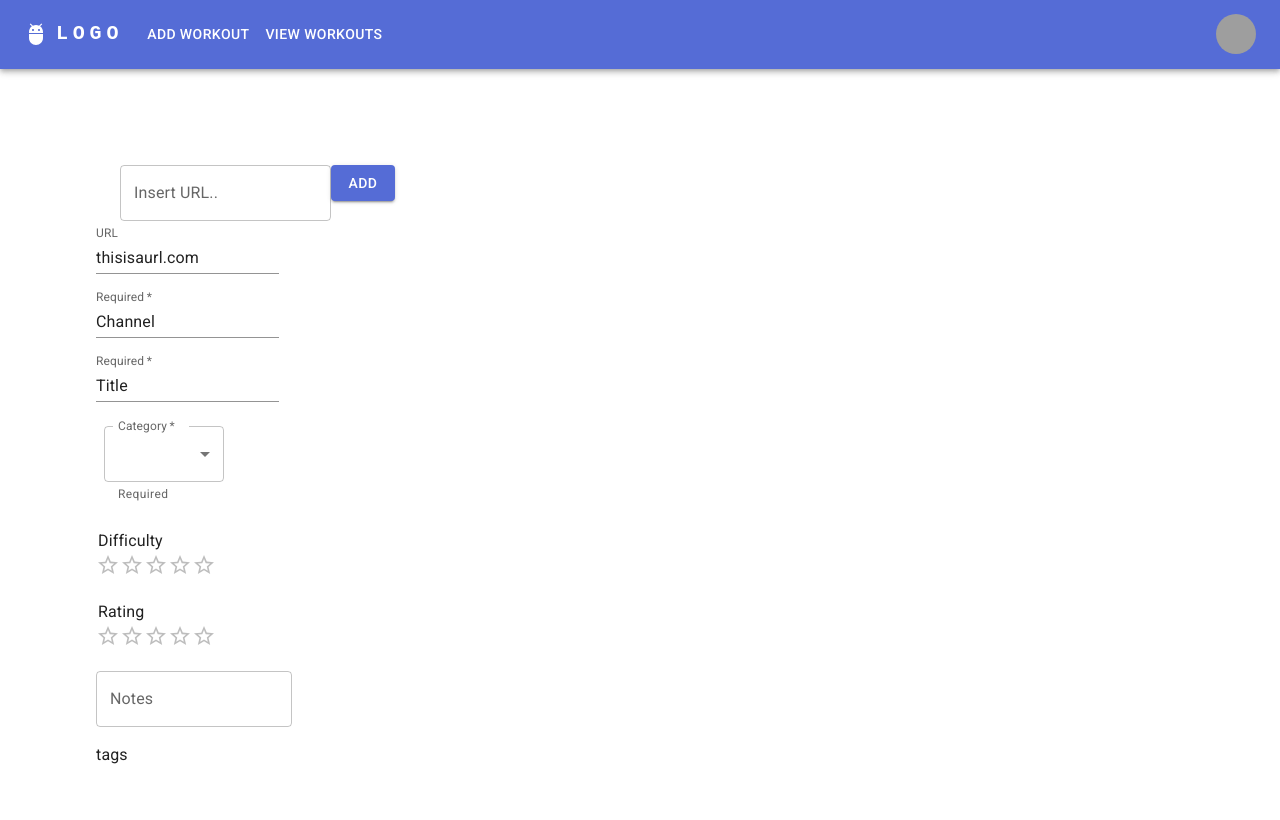
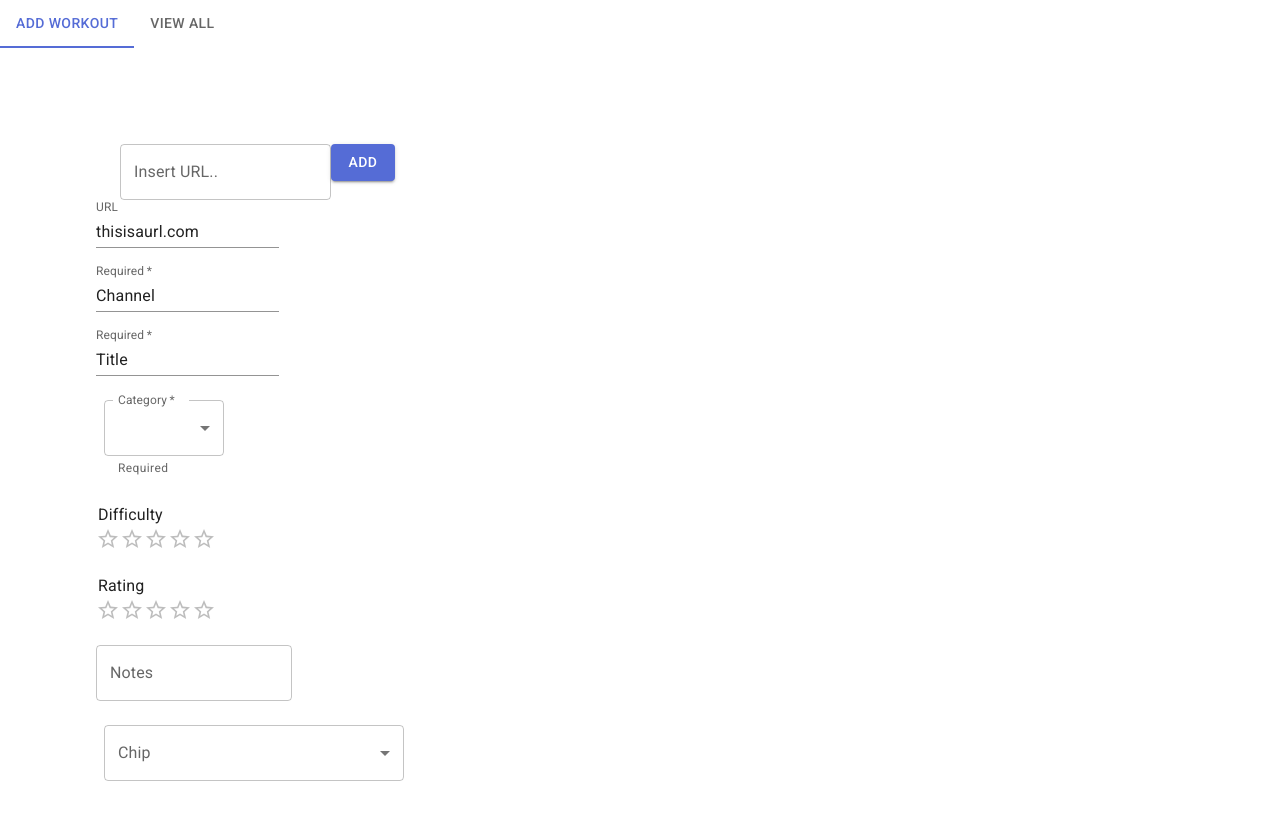
Before and after one commit to kimberlywycheung/workout_tracker, a Next.js app: page / in a window 1280 px wide. Shown: the top 820 px of the page. Built offline with nearby package versions, Linux system fonts and the light colour scheme; grey boxes are pictures that could not be loaded.

Commit message:
components skeleton

```diff
--- a/components/Search.jsx
+++ b/components/Add.jsx
@@ -6,11 +6,13 @@ import styled from '@emotion/styled'
 //   height: 195;
 // `
 
-export default function Search() {
+const Add = () => {
   return (
     <Container>
       <TextField id="outlined-basic" label="Insert URL.." variant="outlined" />
       <Button variant="contained">Add</Button>
     </Container>
   );
-}
+};
+
+export default Add;
--- a/components/Graph.jsx
+++ b/components/Graph.jsx
@@ -1,7 +1,7 @@
 import { Container } from '@mui/material';
 
-export default function List() {
+export default function Graph() {
   return (
-    <Container>list</Container>
+    <Container>Graph</Container>
   );
 }
--- a/components/Header.jsx
+++ b/components/Header.jsx
@@ -1,162 +1,233 @@
+// import * as React from 'react';
+
+// import { AppBar, Box, Toolbar, IconButton, Typography, Menu, Container, Avatar,
+//   Button, Tooltip, MenuItem } from '@mui/material';
+// import MenuIcon from '@mui/icons-material/Menu';
+// import AdbIcon from '@mui/icons-material/Adb';
+
+// const pages = ['Add Workout', 'View Workouts'];
+
+// const Header = ({ currentPage, setCurrentPage }) => {
+
+//   console.log('currently on page: ', currentPage);
+
+//   // const [anchorElNav, setAnchorElNav] = React.useState(null);
+//   // const [anchorElUser, setAnchorElUser] = React.useState(null);
+
+//   const handleOpenNavMenu = (event) => {
+//     // setAnchorElNav(event.currentTarget);
+//   };
+//   const handleOpenUserMenu = (event) => {
+//     // setAnchorElUser(event.currentTarget);
+//   };
+
+//   const updateCurrentPage = () => {
+//     const newPage = currentPage === 'Add' ? 'View' : 'Add';
+//     setCurrentPage(newPage);
+//   };
+
+//   return (
+//     <AppBar position="static">
+//       <Container maxWidth="xl">
+//         <Toolbar disableGutters>
+//           <AdbIcon sx={{ display: { xs: 'none', md: 'flex' }, mr: 1 }} />
+//           <Typography
+//             variant="h6"
+//             noWrap
+//             component="a"
+//             href="/"
+//             sx={{
+//               mr: 2,
+//               display: { xs: 'none', md: 'flex' },
+//               fontFamily: 'monospace',
+//               fontWeight: 700,
+//               letterSpacing: '.3rem',
+//               color: 'inherit',
+//               textDecoration: 'none',
+//             }}
+//           >
+//             LOGO
+//           </Typography>
+
+//           <Box sx={{ flexGrow: 1, display: { xs: 'flex', md: 'none' } }}>
+//             <IconButton
+//               size="large"
+//               aria-label="account of current user"
+//               aria-controls="menu-appbar"
+//               aria-haspopup="true"
+//               onClick={handleOpenNavMenu}
+//               color="inherit"
+//             >
+//               <MenuIcon />
+//             </IconButton>
+//             <Menu
+//               id="menu-appbar"
+//               // anchorEl={anchorElNav}
+//               anchorOrigin={{
+//                 vertical: 'bottom',
+//                 horizontal: 'left',
+//               }}
+//               keepMounted
+//               transformOrigin={{
+//                 vertical: 'top',
+//                 horizontal: 'left',
+//               }}
+//               // open={Boolean(anchorElNav)}
+//               onClose={updateCurrentPage}
+//               sx={{
+//                 display: { xs: 'block', md: 'none' },
+//               }}
+//             >
+//               {pages.map((page) => (
+//                 <MenuItem key={page} onClick={updateCurrentPage}>
+//                   <Typography textAlign="center">{page}</Typography>
+//                 </MenuItem>
+//               ))}
+//             </Menu>
+//           </Box>
+//           <AdbIcon sx={{ display: { xs: 'flex', md: 'none' }, mr: 1 }} />
+//           <Typography
+//             variant="h5"
+//             noWrap
+//             component="a"
+//             href="/"
+//             sx={{
+//               mr: 2,
+//               display: { xs: 'flex', md: 'none' },
+//               flexGrow: 1,
+//               fontFamily: 'monospace',
+//               fontWeight: 700,
+//               letterSpacing: '.3rem',
+//               color: 'inherit',
+//               textDecoration: 'none',
+//             }}
+//           >
+//             LOGO
+//           </Typography>
+//           <Box sx={{ flexGrow: 1, display: { xs: 'none', md: 'flex' } }}>
+//             {pages.map((page) => (
+//               <Button
+//                 key={page}
+//                 onClick={updateCurrentPage}
+//                 sx={{ my: 2, color: 'white', display: 'block' }}
+//               >
+//                 {page}
+//               </Button>
+//             ))}
+//           </Box>
+
+//           <Box sx={{ flexGrow: 0 }}>
+//             <Tooltip title="Open settings">
+//               <IconButton onClick={handleOpenUserMenu} sx={{ p: 0 }}>
+//                 <Avatar alt="Remy Sharp" src="/static/images/avatar/2.jpg" />
+//               </IconButton>
+//             </Tooltip>
+//             <Menu
+//               sx={{ mt: '45px' }}
+//               id="menu-appbar"
+//               // anchorEl={anchorElUser}
+//               anchorOrigin={{
+//                 vertical: 'top',
+//                 horizontal: 'right',
+//               }}
+//               keepMounted
+//               transformOrigin={{
+//                 vertical: 'top',
+//                 horizontal: 'right',
+//               }}
+//               // open={Boolean(anchorElUser)}
+//               // onClose={handleCloseUserMenu}
+//             >
+//               {/* {settings.map((setting) => (
+//                 <MenuItem key={setting} onClick={handleCloseUserMenu}>
+//                   <Typography textAlign="center">{setting}</Typography>
+//                 </MenuItem>
+//               ))} */}
+//             </Menu>
+//           </Box>
+//         </Toolbar>
+//       </Container>
+//     </AppBar>
+//   );
+// };
+
+// export default Header;
+
+
 import * as React from 'react';
-import AppBar from '@mui/material/AppBar';
-import Box from '@mui/material/Box';
-import Toolbar from '@mui/material/Toolbar';
-import IconButton from '@mui/material/IconButton';
-import Typography from '@mui/material/Typography';
-import Menu from '@mui/material/Menu';
-import MenuIcon from '@mui/icons-material/Menu';
-import Container from '@mui/material/Container';
-import Avatar from '@mui/material/Avatar';
-import Button from '@mui/material/Button';
-import Tooltip from '@mui/material/Tooltip';
-import MenuItem from '@mui/material/MenuItem';
-import AdbIcon from '@mui/icons-material/Adb';
+import PropTypes from 'prop-types';
+import { Box, Tabs, Tab, Typography } from '@mui/material';
+import { MemoryRouter, Route, Routes, Link, matchPath, useLocation } from 'react-router-dom';
+import { StaticRouter } from 'react-router-dom/server';
 
-const pages = ['Add Workout', 'View Workouts'];
-// const settings = ['Profile', 'Account', 'Dashboard', 'Logout'];
+const Router = ({ children }) => {
 
-function Header() {
-  const [anchorElNav, setAnchorElNav] = React.useState(null);
-  const [anchorElUser, setAnchorElUser] = React.useState(null);
+  console.log('children', children);
 
-  const handleOpenNavMenu = (event) => {
-    setAnchorElNav(event.currentTarget);
-  };
-  const handleOpenUserMenu = (event) => {
-    setAnchorElUser(event.currentTarget);
-  };
-
-  const handleCloseNavMenu = () => {
-    setAnchorElNav(null);
-  };
-
-  const handleCloseUserMenu = () => {
-    setAnchorElUser(null);
-  };
+  if (typeof window === 'undefined') {
+    return <StaticRouter location="/:username">{children}</StaticRouter>;
+  }
 
   return (
-    <AppBar position="static">
-      <Container maxWidth="xl">
-        <Toolbar disableGutters>
-          <AdbIcon sx={{ display: { xs: 'none', md: 'flex' }, mr: 1 }} />
-          <Typography
-            variant="h6"
-            noWrap
-            component="a"
-            href="/"
-            sx={{
-              mr: 2,
-              display: { xs: 'none', md: 'flex' },
-              fontFamily: 'monospace',
-              fontWeight: 700,
-              letterSpacing: '.3rem',
-              color: 'inherit',
-              textDecoration: 'none',
-            }}
-          >
-            LOGO
-          </Typography>
-
-          <Box sx={{ flexGrow: 1, display: { xs: 'flex', md: 'none' } }}>
-            <IconButton
-              size="large"
-              aria-label="account of current user"
-              aria-controls="menu-appbar"
-              aria-haspopup="true"
-              onClick={handleOpenNavMenu}
-              color="inherit"
-            >
-              <MenuIcon />
-            </IconButton>
-            <Menu
-              id="menu-appbar"
-              anchorEl={anchorElNav}
-              anchorOrigin={{
-                vertical: 'bottom',
-                horizontal: 'left',
-              }}
-              keepMounted
-              transformOrigin={{
-                vertical: 'top',
-                horizontal: 'left',
-              }}
-              open={Boolean(anchorElNav)}
-              onClose={handleCloseNavMenu}
-              sx={{
-                display: { xs: 'block', md: 'none' },
-              }}
-            >
-              {pages.map((page) => (
-                <MenuItem key={page} onClick={handleCloseNavMenu}>
-                  <Typography textAlign="center">{page}</Typography>
-                </MenuItem>
-              ))}
-            </Menu>
-          </Box>
-          <AdbIcon sx={{ display: { xs: 'flex', md: 'none' }, mr: 1 }} />
-          <Typography
-            variant="h5"
-            noWrap
-            component="a"
-            href="/"
-            sx={{
-              mr: 2,
-              display: { xs: 'flex', md: 'none' },
-              flexGrow: 1,
-              fontFamily: 'monospace',
-              fontWeight: 700,
-              letterSpacing: '.3rem',
-              color: 'inherit',
-              textDecoration: 'none',
-            }}
-          >
-            LOGO
-          </Typography>
-          <Box sx={{ flexGrow: 1, display: { xs: 'none', md: 'flex' } }}>
-            {pages.map((page) => (
-              <Button
-                key={page}
-                onClick={handleCloseNavMenu}
-                sx={{ my: 2, color: 'white', display: 'block' }}
-              >
-                {page}
-              </Button>
-            ))}
-          </Box>
-
-          <Box sx={{ flexGrow: 0 }}>
-            <Tooltip title="Open settings">
-              <IconButton onClick={handleOpenUserMenu} sx={{ p: 0 }}>
-                <Avatar alt="Remy Sharp" src="/static/images/avatar/2.jpg" />
-              </IconButton>
-            </Tooltip>
-            <Menu
-              sx={{ mt: '45px' }}
-              id="menu-appbar"
-              anchorEl={anchorElUser}
-              anchorOrigin={{
-                vertical: 'top',
-                horizontal: 'right',
-              }}
-              keepMounted
-              transformOrigin={{
-                vertical: 'top',
-                horizontal: 'right',
-              }}
-              open={Boolean(anchorElUser)}
-              onClose={handleCloseUserMenu}
-            >
-              {/* {settings.map((setting) => (
-                <MenuItem key={setting} onClick={handleCloseUserMenu}>
-                  <Typography textAlign="center">{setting}</Typography>
-                </MenuItem>
-              ))} */}
-            </Menu>
-          </Box>
-        </Toolbar>
-      </Container>
-    </AppBar>
+    <MemoryRouter initialEntries={['/:username']} initialIndex={0}>
+      {children}
+    </MemoryRouter>
   );
 }
-export default Header;
+
+Router.propTypes = {
+  children: PropTypes.node,
+};
+
+function useRouteMatch(patterns) {
+  const { pathname } = useLocation();
+
+  for (let i = 0; i < patterns.length; i += 1) {
+    const pattern = patterns[i];
+    const possibleMatch = matchPath(pattern, pathname);
+    if (possibleMatch !== null) {
+      return possibleMatch;
+    }
+  }
+
+  return null;
+}
+
+function MyTabs() {
+  // You need to provide the routes in descendant order.
+  // This means that if you have nested routes like:
+  // users, users/new, users/edit.
+  // Then the order should be ['users/add', 'users/edit', 'users'].
+  const routeMatch = useRouteMatch(['/:username', '/workouts/:username']);
+  const currentTab = routeMatch?.pattern?.path;
+
+  return (
+    <Tabs value={currentTab}>
+      <Tab label="Add Workout" value="/:username" to="/" component={Link} />
+      <Tab label="View All" value="/workouts/:username" to="/workouts" component={Link} />
+    </Tabs>
+  );
+}
+
+function CurrentRoute() {
+  const location = useLocation();
+
+  return (<></>
+    // <Typography variant="body2" sx={{ pb: 2 }} color="text.secondary">
+    //   Current route: {location.pathname}
+    // </Typography>
+  );
+}
+
+export default function TabsRouter() {
+  return (
+    <Router>
+      <Box sx={{ width: '100%' }}>
+        <Routes>
+          <Route path="*" element={<CurrentRoute />} />
+        </Routes>
+        <MyTabs />
+      </Box>
+    </Router>
+  );
+}
--- a/components/List.jsx
+++ b/components/List.jsx
@@ -2,6 +2,6 @@ import { Container } from '@mui/material';
 
 export default function List() {
   return (
-    <Container>list</Container>
+    <Container>List</Container>
   );
 }
--- a/components/Tags.jsx
+++ b/components/Tags.jsx
@@ -1,5 +1,91 @@
+import * as React from 'react';
+import { useTheme } from '@mui/material/styles';
+import Box from '@mui/material/Box';
+import OutlinedInput from '@mui/material/OutlinedInput';
+import InputLabel from '@mui/material/InputLabel';
+import MenuItem from '@mui/material/MenuItem';
+import FormControl from '@mui/material/FormControl';
+import Select from '@mui/material/Select';
+import Chip from '@mui/material/Chip';
+
+const ITEM_HEIGHT = 48;
+const ITEM_PADDING_TOP = 8;
+const MenuProps = {
+  PaperProps: {
+    style: {
+      maxHeight: ITEM_HEIGHT * 4.5 + ITEM_PADDING_TOP,
+      width: 250,
+    },
+  },
+};
+
+const names = [
+  'Oliver Hansen',
+  'Van Henry',
+  'April Tucker',
+  'Ralph Hubbard',
+  'Omar Alexander',
+  'Carlos Abbott',
+  'Miriam Wagner',
+  'Bradley Wilkerson',
+  'Virginia Andrews',
+  'Kelly Snyder',
+];
+
+function getStyles(name, personName, theme) {
+  return {
+    fontWeight:
+      personName.indexOf(name) === -1
+        ? theme.typography.fontWeightRegular
+        : theme.typography.fontWeightMedium,
+  };
+}
+
 export default function Tags() {
+  const theme = useTheme();
+  const [personName, setPersonName] = React.useState([]);
+
+  const handleChange = (event) => {
+    const {
+      target: { value },
+    } = event;
+    setPersonName(
+      // On autofill we get a stringified value.
+      typeof value === 'string' ? value.split(',') : value,
+    );
+  };
+
   return (
-    <div>tags</div>
+    <div>
+      <FormControl sx={{ m: 1, width: 300 }}>
+        <InputLabel id="demo-multiple-chip-label">Chip</InputLabel>
+        <Select
+          labelId="demo-multiple-chip-label"
+          id="demo-multiple-chip"
+          multiple
+          value={personName}
+          onChange={handleChange}
+          input={<OutlinedInput id="select-multiple-chip" label="Chip" />}
+          renderValue={(selected) => (
+            <Box sx={{ display: 'flex', flexWrap: 'wrap', gap: 0.5 }}>
+              {selected.map((value) => (
+                <Chip key={value} label={value} />
+              ))}
+            </Box>
+          )}
+          MenuProps={MenuProps}
+        >
+          {names.map((name) => (
+            <MenuItem
+              key={name}
+              value={name}
+              style={getStyles(name, personName, theme)}
+            >
+              {name}
+            </MenuItem>
+          ))}
+        </Select>
+      </FormControl>
+    </div>
   );
 }
--- a/package.json
+++ b/package.json
@@ -20,9 +20,11 @@
     "next": "13.1.1",
     "pg": "^8.8.0",
     "react": "18.2.0",
-    "react-dom": "18.2.0"
+    "react-dom": "18.2.0",
+    "react-router-dom": "^6.6.2"
   },
   "devDependencies": {
-    "@types/node": "18.11.18"
+    "@types/node": "18.11.18",
+    "eslint-config-prettier": "^8.6.0"
   }
 }
--- a/pages/index.js
+++ b/pages/index.js
@@ -3,13 +3,13 @@ import Image from 'next/image'
 import { Inter } from '@next/font/google'
 import styles from '../styles/Home.module.css'
 
+import { useState } from 'react';
+
 import Header from '../components/Header.jsx';
-import Search from '../components/Search.jsx';
+import Add from '../components/Add.jsx';
 import Form from '../components/Form.jsx';
 
-const inter = Inter({ subsets: ['latin'] })
-
-export default function Home() {
+const Home = () => {
   return (
     <>
       <Head>
@@ -22,9 +22,11 @@ export default function Home() {
       <Header></Header>
 
       <main className={styles.main}>
-        <Search></Search>
+        <Add></Add>
         <Form></Form>
       </main>
     </>
   )
 }
+
+export default Home;
```
Also changed, not shown: components/Form.jsx (+0 -14 lines), pages/api/workouts.js (deleted, +0 -16 lines), pages/workouts.js (+10 -0 lines), .eslintrc.json, 1 other file (tests, documents, lock files or other folders).
